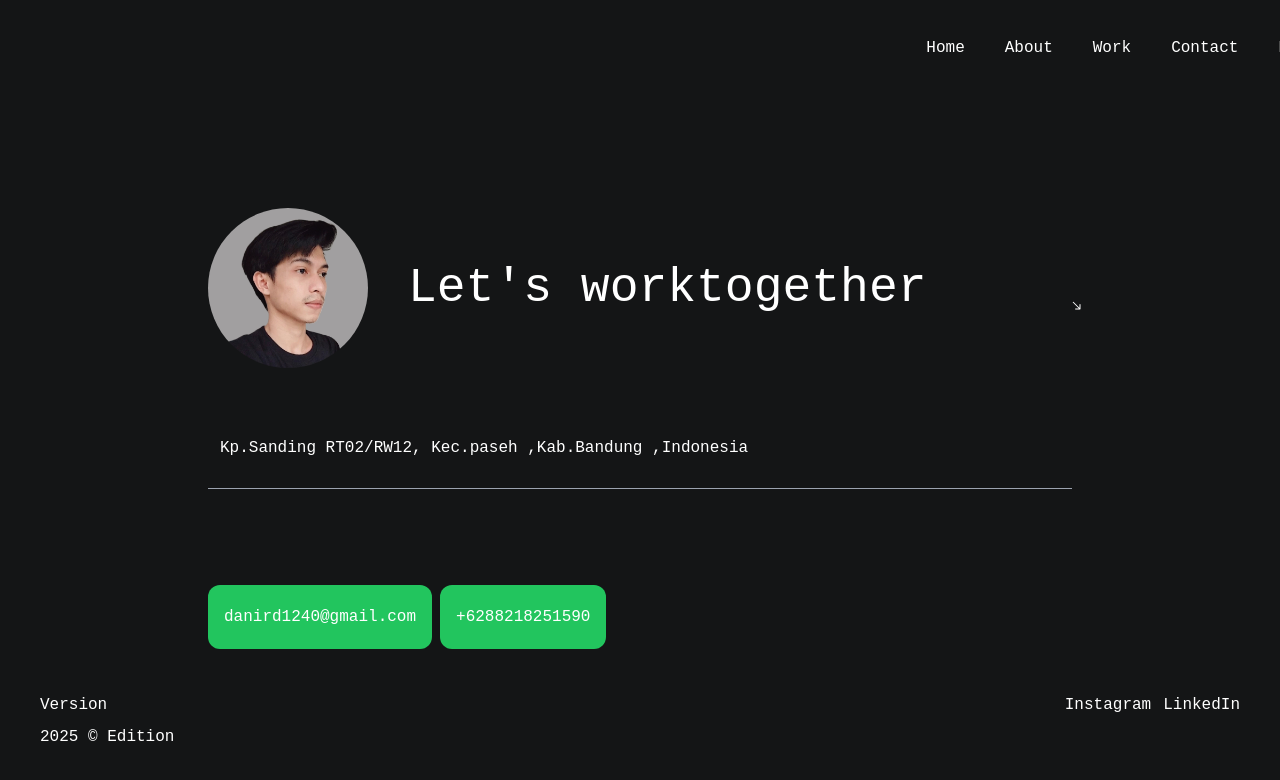
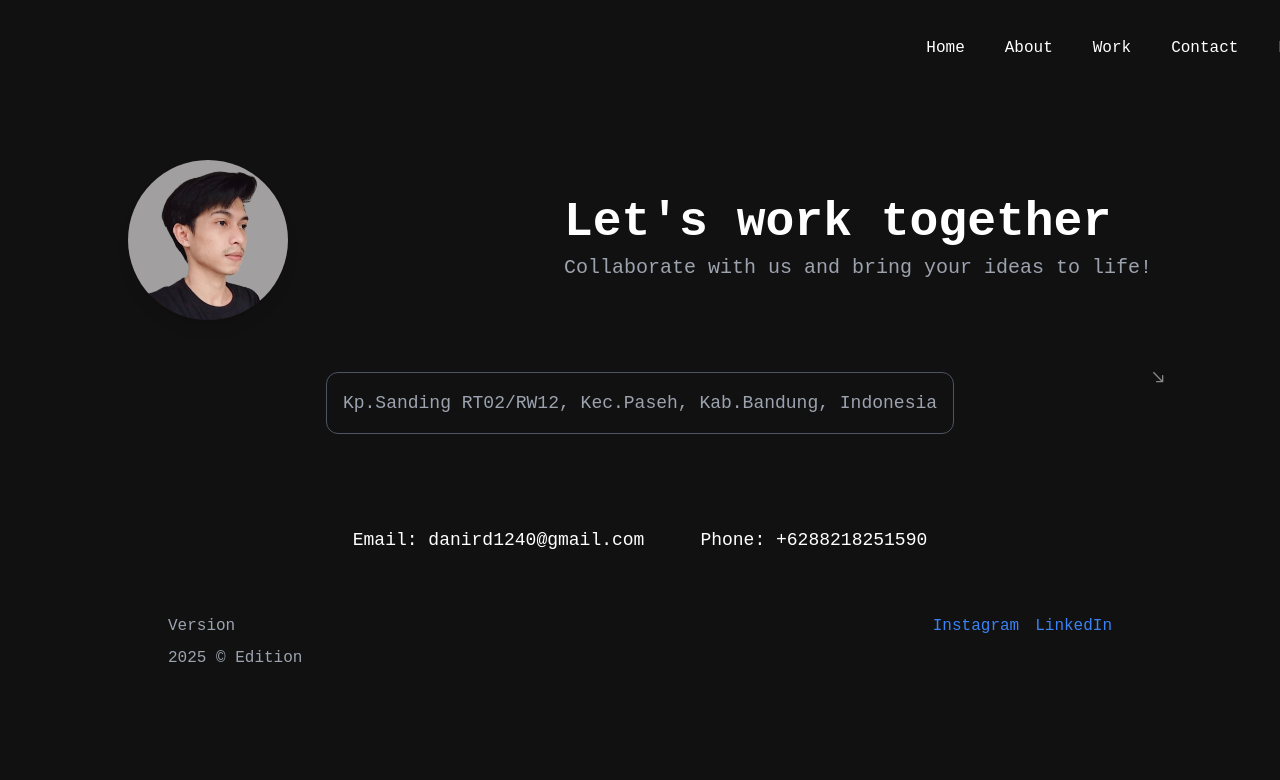
Before and after one commit to Daniramdev/dani, a Next.js app: page /contact in a window 1280 px wide. Shown: the top 780 px of the page. Built offline with nearby package versions, Linux system fonts and the light colour scheme.

Commit message:
first commit

```diff
--- a/app/contact/page.jsx
+++ b/app/contact/page.jsx
@@ -1,4 +1,4 @@
-"use client"; // Pastikan ini ada di bagian atas
+"use client"; // Ensure this is at the top
 
 import { motion } from 'framer-motion';
 import Image from 'next/image';
@@ -12,12 +12,17 @@ const Contact = () => {
   return (
     <motion.div
       ref={container}
-      className="flex flex-col items-center justify-center bg-[#141516] text-white relative"
+      className="flex items-center justify-center  text-white mt-40 "
     >
-      <div className="pt-52 w-full max-w-[1800px] bg-[#141516]">
-        <div className="border-b border-gray-400 pb-24 mx-4 md:mx-52 relative">
-          <span className="flex flex-col md:flex-row items-center space-10">
-            <div className="w-32 h-32 md:w-40 md:h-40 relative rounded-full overflow-hidden">
+      <div className="w-full max-w-7xl ">
+        <div className="pb-20 mx-4 md:mx-32 relative">
+          <motion.div
+            className="flex flex-col md:flex-row items-center justify-between space-y-8 md:space-y-0"
+            initial={{ opacity: 0, y: 50 }}
+            animate={{ opacity: 1, y: 0 }}
+            transition={{ duration: 0.8 }}
+          >
+            <div className="w-32 h-32 md:w-40 md:h-40 relative rounded-full overflow-hidden shadow-lg">
               <Image
                 src={`/images/l.png`}
                 alt={"Group Photo"}
@@ -25,59 +30,61 @@ const Contact = () => {
                 className="object-cover"
               />
             </div>
-            <h2 className="mt-2 md:mt-0 md:ml-10 text-4xl md:text-5xl font-light text-center md:text-left">
-              Let's work
-            </h2>
-            <h2 className="text-5xl font-light text-center md:text-start">together</h2>
-          </span>
+            <div className="text-center md:text-left md:ml-10">
+              <h2 className="text-4xl md:text-5xl font-semibold leading-tight">Let&apos;s work together</h2>
+              <h3 className="text-xl mt-2 font-light text-gray-400">Collaborate with us and bring your ideas to life!</h3>
+            </div>
+          </motion.div>
 
-          {/* <motion.div className="absolute left-[calc(100%-400px)] top-[calc(100%-75px)]">
-            <Rounded backgroundColor={"bg-green-500"} className="w-40 h-40 bg-green-500 text-white rounded-full flex items-center justify-center cursor-pointer">
-              <p className="text-lg font-light">Get in touch</p>
-            </Rounded>
-          </motion.div> */}
-           {/* New Address Section */}
-        <div className="flex justify-center py-3 md:justify-start">
-          <Rounded backgroundColor={"bg-transparent"} className="rounded-xl bg-transprent p-3 mt-10 flex items-center absolute justify-center w-fit mx-auto">
-            <p className="text-center">Kp.Sanding RT02/RW12, Kec.paseh ,Kab.Bandung ,Indonesia</p>
+          <div className="flex justify-center py-3 md:justify-start mt-10">
+            <Rounded
+              backgroundColor="bg-transparent"
+              className="rounded-xl p-4 flex items-center justify-center w-fit mx-auto border border-gray-600"
+            >
+              <p className="text-center text-lg text-gray-400">Kp.Sanding RT02/RW12, Kec.Paseh, Kab.Bandung, Indonesia</p>
             </Rounded>
           </div>
-          <motion.svg width="9" height="9" viewBox="0 0 9 9" fill="none" xmlns="http://www.w3.org/2000/svg" className="absolute top-1/3 left-full">
+
+          <motion.svg
+            width="12"
+            height="12"
+            viewBox="0 0 9 9"
+            fill="none"
+            xmlns="http://www.w3.org/2000/svg"
+            className="absolute top-1/3 left-full opacity-50"
+            whileHover={{ scale: 1.2 }}
+            transition={{ duration: 0.3 }}
+          >
             <path d="M8 8.5C8.27614 8.5 8.5 8.27614 8.5 8L8.5 3.5C8.5 3.22386 8.27614 3 8 3C7.72386 3 7.5 3.22386 7.5 3.5V7.5H3.5C3.22386 7.5 3 7.72386 3 8C3 8.27614 3.22386 8.5 3.5 8.5L8 8.5ZM0.646447 1.35355L7.64645 8.35355L8.35355 7.64645L1.35355 0.646447L0.646447 1.35355Z" fill="white" />
           </motion.svg>
-        </div>
-        <div className="flex-row gap-2 mt-24 md:mx-52 flex items-center justify-center w-fit mx-auto">
-          <Rounded backgroundColor={"bg-green-500"} className="rounded-xl bg-green-500 p-4 flex items-center justify-center w-fit mx-auto">
-            <a
-              href="mailto:danird1240@gmail.com?subject=Inquiry&body=Hello,%0D%0A"
-              className="text-inherit"
-            >
-              <p className="text-center">danird1240@gmail.com</p>
+
+          <div className="flex gap-6 mt-16 md:mx-32 flex-wrap justify-center">
+            <Rounded backgroundColor="bg-blue-600" className="rounded-xl p-4 flex items-center justify-center w-fit">
+              <a href="mailto:danird1240@gmail.com?subject=Inquiry&body=Hello,%0D%0A" className="text-inherit">
+                <p className="text-center text-lg">Email: danird1240@gmail.com</p>
               </a>
             </Rounded>
 
-          <Rounded backgroundColor={"bg-green-500"} className="rounded-xl bg-green-500 p-4 flex items-center justify-center w-fit mx-auto">
-            <p className="text-center">+6288218251590</p>
+            <Rounded backgroundColor="bg-blue-600" className="rounded-xl p-4 flex items-center justify-center w-fit">
+              <p className="text-center text-lg">Phone: +6288218251590</p>
             </Rounded>
           </div>
 
-
-
           <div className="flex justify-between p-10">
             <div className="flex gap-3 items-end">
-            <span>
+              <span className="text-gray-400">
                 <h3 className="font-light">Version</h3>
                 <p className="font-light">2025 © Edition</p>
               </span>
-
             </div>
-          <div className="flex gap-3">
+            <div className="flex gap-4">
               <Magnetic>
-              <p className="cursor-pointer">Instagram</p>
+                <p className="cursor-pointer text-blue-500 hover:text-blue-400 transition-all duration-300">Instagram</p>
               </Magnetic>
               <Magnetic>
-              <p className="cursor-pointer">LinkedIn</p>
+                <p className="cursor-pointer text-blue-500 hover:text-blue-400 transition-all duration-300">LinkedIn</p>
               </Magnetic>
+            </div>
           </div>
         </div>
       </div>
--- a/app/layout.tsx
+++ b/app/layout.tsx
@@ -7,7 +7,7 @@ import StairTransition from "@/components/StairTransition"
 
 
 export const metadata: Metadata = {
-  title: "Portopolio_dani",
+  title: "Dani",
   description: "Porto polio",
 };
 
--- a/app/page.tsx
+++ b/app/page.tsx
@@ -52,7 +52,6 @@ export default function Home() {
         });
     }, [animate]);
 
-    // Fungsi untuk menunjukkan input teks terminal
     const handleTerminalInput = () => {
         setShowInput(true);
         gsap.fromTo(terminalInputRef.current, { opacity: 0 }, { opacity: 1, duration: 1 });
@@ -62,22 +61,22 @@ export default function Home() {
         <motion.main
             initial="initial"
             animate="enter"
-            className="relative flex items-center justify-center h-screen overflow-hidden bg-black"
+            className="relative flex items-center justify-center h-screen overflow-hidden bg-gradient-to-r from-gray-600 via-black to-white"
         >
             {/* Background Noise or Grid */}
-            <div className="absolute top-0 left-0 w-full h-full bg-black opacity-80 z-0"></div>
+            <div className="absolute top-0 left-0 w-full h-full bg-black opacity-70 z-0"></div>
 
             <div className='z-0 absolute top-0 p-0 h-full w-full'>
                 <Image src="/images/l.png" fill alt="background" className="object-cover opacity-40" />
             </div>
 
             {/* Terminal-style Text Animation */}
-            <div className="absolute top-[calc(100vh-350px)] text-center z-10">
+            <div className="absolute top-[calc(100vh-350px)] text-center z-10 text-white">
                 <div ref={slider} className="relative whitespace-nowrap">
-                    <p ref={firstText} className="text-green-400 text-[230px] font-mono tracking-wide">
+                    <p ref={firstText} className="text-green-400 text-[230px] font-mono tracking-wide animate__animated animate__fadeIn animate__delay-1s">
                         FullStack Web Developer -
                     </p>
-                    <p ref={secondText} className="absolute left-full top-0 text-green-400 text-[230px] font-mono tracking-wide">
+                    <p ref={secondText} className="absolute left-full top-0 text-green-400 text-[230px] font-mono tracking-wide animate__animated animate__fadeIn animate__delay-1s">
                         FullStack Web Developer -
                     </p>
                 </div>
@@ -101,16 +100,26 @@ export default function Home() {
                     </svg>
                 </div>
 
-                <p className="text-[16px] text-green-400 font-mono">IM Dani Ramdani</p>
+                <p className="text-[16px] text-green-400 font-mono">I'M Dani Ramdani</p>
                 <p className="text-[16px] text-white font-mono">FullStack Web Developer</p>
-
             </div>
 
             {/* Terminal Input (Hidden Until Triggered) */}
-
-
-            {/* Cursor Animation */}
-
+            {showInput && (
+                <div
+                    ref={terminalInputRef}
+                    className="absolute top-[55%] left-[50%] transform -translate-x-1/2 text-white text-lg font-mono"
+                >
+                    <div className="flex items-center space-x-2">
+                        <span className="text-green-400"></span>
+                        <input
+                            type="text"
+                            className="bg-transparent text-white outline-none w-64 p-2 border-2 border-green-400 rounded-lg focus:ring-2 focus:ring-green-400 transition duration-300"
+                            placeholder="Enter your command..."
+                        />
+                    </div>
+                </div>
+            )}
         </motion.main>
     );
 }
--- a/components/ui/input.tsx
+++ b/components/ui/input.tsx
@@ -1,11 +1,8 @@
 import * as React from "react"
-
 import { cn } from "@/lib/utils"
 
-export interface InputProps
-  extends React.InputHTMLAttributes<HTMLInputElement> {}
-
-const Input = React.forwardRef<HTMLInputElement, InputProps>(
+// Remove the redundant InputProps interface
+const Input = React.forwardRef<HTMLInputElement, React.InputHTMLAttributes<HTMLInputElement>>(
   ({ className, type, ...props }, ref) => {
     return (
       <input
@@ -20,6 +17,7 @@ const Input = React.forwardRef<HTMLInputElement, InputProps>(
     )
   }
 )
+
 Input.displayName = "Input"
 
 export { Input }
--- a/components/ui/textarea.tsx
+++ b/components/ui/textarea.tsx
@@ -1,11 +1,8 @@
 import * as React from "react"
-
 import { cn } from "@/lib/utils"
 
-export interface TextareaProps
-  extends React.TextareaHTMLAttributes<HTMLTextAreaElement> {}
-
-const Textarea = React.forwardRef<HTMLTextAreaElement, TextareaProps>(
+// Remove the redundant TextareaProps interface
+const Textarea = React.forwardRef<HTMLTextAreaElement, React.TextareaHTMLAttributes<HTMLTextAreaElement>>(
   ({ className, ...props }, ref) => {
     return (
       <textarea
--- a/package.json
+++ b/package.json
@@ -2,11 +2,14 @@
   "name": "portodani",
   "version": "0.1.0",
   "private": true,
+  "homepage":"https://github.com/Daniramdev/portodani.git",
   "scripts": {
     "dev": "next dev",
     "build": "next build",
     "start": "next start",
-    "lint": "next lint"
+    "lint": "next lint",
+    "predeploy": "next build && next export",
+    "deploy": "gh-pages -d out"
   },
   "dependencies": {
     "@radix-ui/react-dialog": "^1.1.2",
```
Also changed, not shown: app/about/page.jsx (+30 -15 lines), tsconfig.json (+10 -2 lines). Lines whose indentation alone changed are shown as unchanged.
